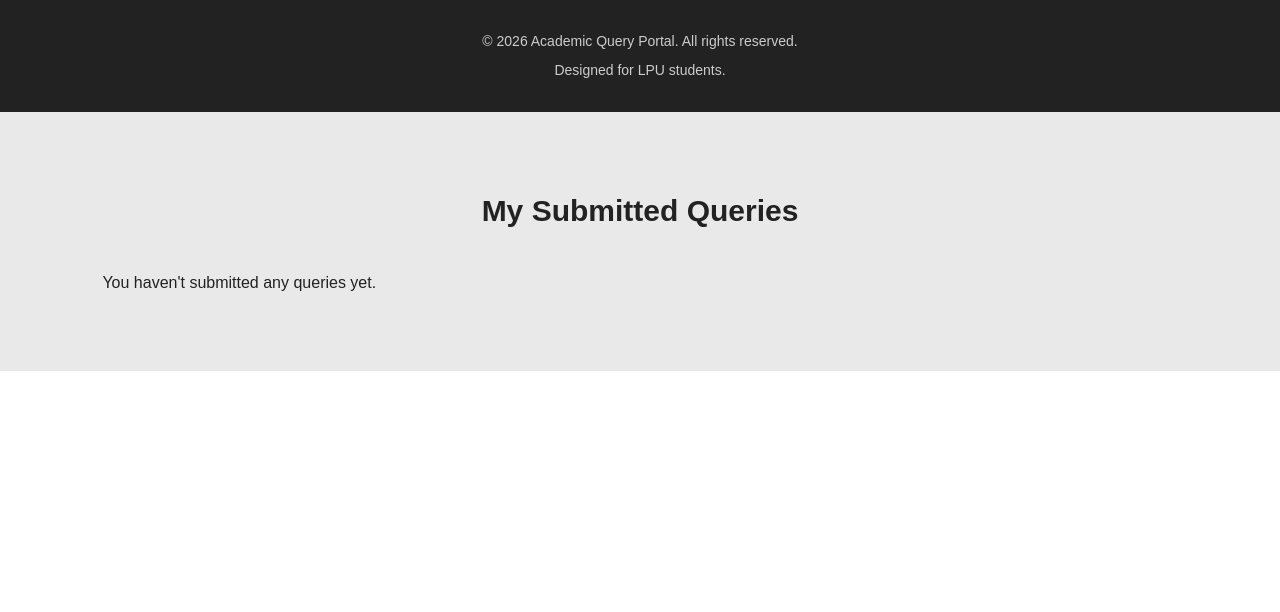
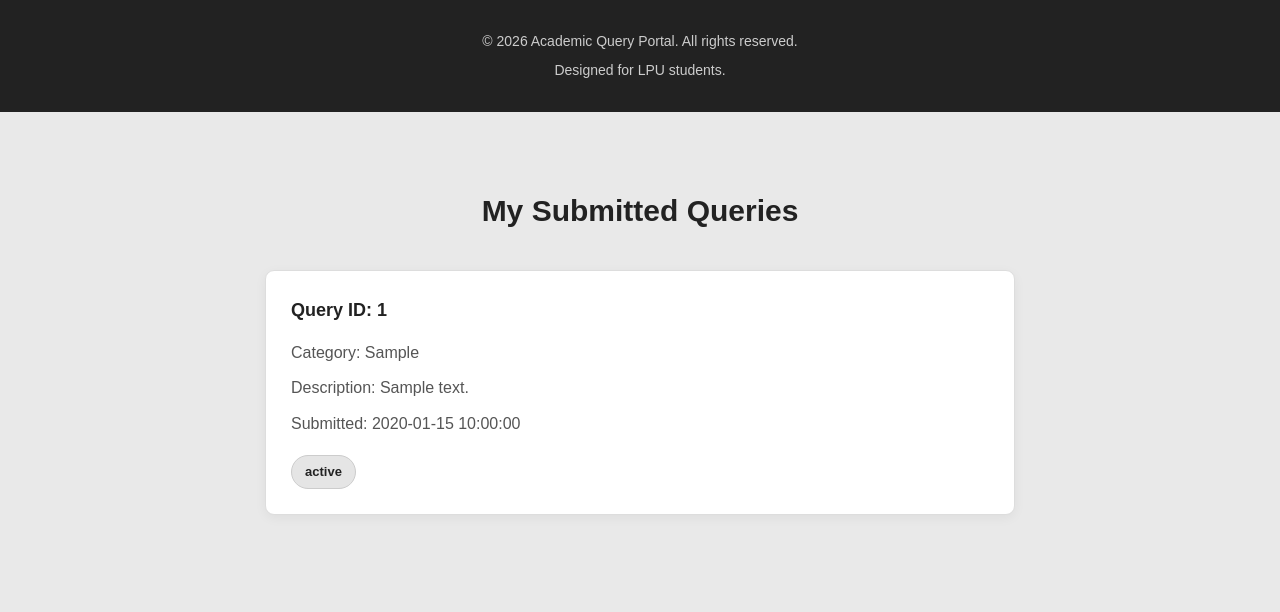
Before and after one commit to sumitmaster777-ctrl/academic-query-portal, a Flask app: page / in a window 1280 px wide. Shown: the part 1803-2415 px from the top of the page. Before the commit the page ends 2174 px from the top, so only its background shows below. Run offline with Flask 3, Linux system fonts and the light colour scheme; tables that the repository leaves empty hold one stand-in row (values such as "Sample post").

Commit message:
Connect SQLite APIs and add automatic query updates

```diff
--- a/app.py
+++ b/app.py
@@ -1,32 +1,128 @@
-from flask import Flask, render_template
+
+from flask import Flask, render_template, request, jsonify
 from flask_sqlalchemy import SQLAlchemy
-import os
+from datetime import datetime
 
 app = Flask(__name__)
 
+# Database configuration
 app.config["SQLALCHEMY_DATABASE_URI"] = "sqlite:///academic_queries.db"
 app.config["SQLALCHEMY_TRACK_MODIFICATIONS"] = False
 
 db = SQLAlchemy(app)
+
+
+# Database model
 class Query(db.Model):
     id = db.Column(db.Integer, primary_key=True)
     query_id = db.Column(db.String(50), unique=True, nullable=False)
     student_name = db.Column(db.String(100), nullable=False)
     email = db.Column(db.String(120), nullable=False)
-    subject = db.Column(db.String(100), nullable=False)
+    course = db.Column(db.String(100), nullable=False)
     category = db.Column(db.String(100), nullable=False)
     description = db.Column(db.Text, nullable=False)
     status = db.Column(db.String(30), default="Pending")
+    submitted_at = db.Column(db.DateTime, default=db.func.now())
 
+
+# Student portal
 @app.route("/")
 def home():
     return render_template("index.html")
 
 
+# Teacher dashboard
 @app.route("/teacher")
 def teacher():
     return render_template("teacher.html")
 
 
+# API: Submit a query
+@app.route("/api/queries", methods=["POST"])
+def submit_query():
+    data = request.get_json()
+
+    if not data:
+        return jsonify({"error": "Invalid request"}), 400
+
+    required_fields = [
+        "studentName",
+        "email",
+        "course",
+        "category",
+        "description"
+    ]
+
+    for field in required_fields:
+        if not data.get(field) or not str(data[field]).strip():
+            return jsonify({"error": f"{field} is required"}), 400
+
+    query = Query(
+        query_id="Q" + str(int(datetime.now().timestamp() * 1000)),
+        student_name=data["studentName"].strip(),
+        email=data["email"].strip(),
+        course=data["course"].strip(),
+        category=data["category"].strip(),
+        description=data["description"].strip()
+    )
+
+    db.session.add(query)
+    db.session.commit()
+
+    return jsonify({
+        "message": "Query submitted successfully",
+        "query_id": query.query_id
+    }), 201
+
+
+# API: Retrieve all queries
+@app.route("/api/queries", methods=["GET"])
+def get_queries():
+    queries = Query.query.order_by(
+        Query.submitted_at.desc()
+    ).all()
+
+    result = []
+
+    for query in queries:
+        result.append({
+            "id": query.query_id,
+            "studentName": query.student_name,
+            "email": query.email,
+            "course": query.course,
+            "category": query.category,
+            "description": query.description,
+            "status": query.status,
+            "submittedAt": query.submitted_at.strftime(
+                "%Y-%m-%d %H:%M:%S"
+            )
+        })
+
+    return jsonify(result)
+# API: Update query status
+@app.route("/api/queries/<string:query_id>", methods=["PUT"])
+def update_query_status(query_id):
+    data = request.get_json()
+
+    if not data or data.get("status") not in [
+        "Pending",
+        "In Progress",
+        "Resolved"
+    ]:
+        return jsonify({"error": "Invalid status"}), 400
+
+    query = Query.query.filter_by(query_id=query_id).first()
+
+    if query is None:
+        return jsonify({"error": "Query not found"}), 404
+
+    query.status = data["status"]
+    db.session.commit()
+
+    return jsonify({"message": "Query status updated successfully"})
+
 if __name__ == "__main__":
+    with app.app_context():
+        db.create_all()
+
     app.run(debug=True)
--- a/static/script.js
+++ b/static/script.js
@@ -4,27 +4,40 @@ const successMessage = document.getElementById("successMessage");
 const emailInput = document.getElementById("student-email");
 const queriesContainer = document.getElementById("queriesContainer");
 
-emailInput.addEventListener("input", function() {
+emailInput.addEventListener("input", function () {
     emailInput.setCustomValidity("");
 });
 
-// Retrieve saved queries
-function getSavedQueries() {
-    return JSON.parse(localStorage.getItem("academicQueries")) || [];
+// Retrieve queries from Flask
+async function getSavedQueries() {
+    try {
+        const response = await fetch("/api/queries");
+
+        if (!response.ok) {
+            throw new Error("Unable to retrieve queries");
+        }
+
+        return await response.json();
+    } catch (error) {
+        console.error(error);
+        queriesContainer.textContent = "Unable to load queries.";
+        return [];
+    }
 }
 
-// Display saved queries
-function displayQueries() {
-    const queries = getSavedQueries();
+// Display submitted queries
+async function displayQueries() {
+    const queries = await getSavedQueries();
 
     queriesContainer.innerHTML = "";
 
     if (queries.length === 0) {
-        queriesContainer.textContent = "You haven't submitted any queries yet.";
+        queriesContainer.textContent =
+            "You haven't submitted any queries yet.";
         return;
     }
 
-    queries.forEach(function(query) {
+    queries.forEach(function (query) {
         const card = document.createElement("div");
         card.className = "query-card";
 
@@ -35,7 +48,8 @@ function displayQueries() {
         category.textContent = "Category: " + query.category;
 
         const description = document.createElement("p");
-        description.textContent = "Description: " + query.description;
+        description.textContent =
+            "Description: " + query.description;
 
         const date = document.createElement("p");
         date.textContent = "Submitted: " + query.submittedAt;
@@ -50,7 +64,7 @@ function displayQueries() {
 }
 
 // Handle form submission
-queryForm.addEventListener("submit", function(event) {
+queryForm.addEventListener("submit", async function (event) {
     event.preventDefault();
 
     if (!queryForm.checkValidity()) {
@@ -61,43 +75,53 @@ queryForm.addEventListener("submit", function(event) {
     const emailPattern = /^[^\s@]+@[^\s@]+\.[^\s@]+$/;
 
     if (!emailPattern.test(emailInput.value.trim())) {
-        emailInput.setCustomValidity("Please enter a valid email address.");
+        emailInput.setCustomValidity(
+            "Please enter a valid email address."
+        );
         emailInput.reportValidity();
         return;
     }
 
     const query = {
-        id: "Q" + Date.now(),
         studentName: document.getElementById("student-name").value.trim(),
         email: emailInput.value.trim(),
         course: document.getElementById("student-course").value.trim(),
         category: document.getElementById("query-category").value,
-        description: document.getElementById("query-description").value.trim(),
-        status: "Pending",
-        submittedAt: new Date().toLocaleString()
+        description: document.getElementById("query-description").value.trim()
     };
 
-    const queries = getSavedQueries();
-    queries.push(query);
+    try {
+        const response = await fetch("/api/queries", {
+            method: "POST",
+            headers: {
+                "Content-Type": "application/json"
+            },
+            body: JSON.stringify(query)
+        });
 
-    localStorage.setItem("academicQueries", JSON.stringify(queries));
+        const result = await response.json();
 
-    successMessage.textContent =
-        "Thank you, " + query.studentName +
-        "! Your query has been saved. Query ID: " + query.id;
+        if (!response.ok) {
+            throw new Error(result.error || "Query submission failed");
+        }
 
-    queryForm.reset();
+        successMessage.textContent =
+            "Thank you, " + query.studentName +
+            "! Your query has been saved. Query ID: " +
+            result.query_id;
 
-    displayQueries();
+        queryForm.reset();
+
+        await displayQueries();
+
+    } catch (error) {
+        successMessage.textContent =
+            "Unable to submit your query. Please try again.";
+
+        console.error(error);
+    }
 });
 
-// Display existing queries when page opens
+// Load queries when page opens
 displayQueries();
-
-
-// Automatically refresh queries when another tab changes their status
-window.addEventListener("storage", function(event) {
-    if (event.key === "academicQueries") {
-        displayQueries();
-    }
-});
+setInterval(displayQueries, 5000);
--- a/templates/index.html
+++ b/templates/index.html
@@ -17,7 +17,7 @@
     <a href="#about">About</a>
     <a href="#submit-query">Submit Query</a>
     <a href="#my-queries">My Queries</a>
-    <a href="teacher.html">Teacher Dashboard</a>
+    <a href="{{ url_for('teacher') }}">Teacher Dashboard</a>
     </nav>
 </header>
 <main>
--- a/templates/teacher.html
+++ b/templates/teacher.html
@@ -15,7 +15,7 @@
         <h1>Teacher Dashboard</h1>
 
         <nav aria-label="Main navigation">
-            <a href="index.html">Student Portal</a>
+            <a href="{{ url_for('home') }}">Student Portal</a>
             <a href="#dashboard">Dashboard</a>
             <a href="#all-queries">All Queries</a>
         </nav>
```
Also changed, not shown: static/teacher.js (+46 -19 lines).
